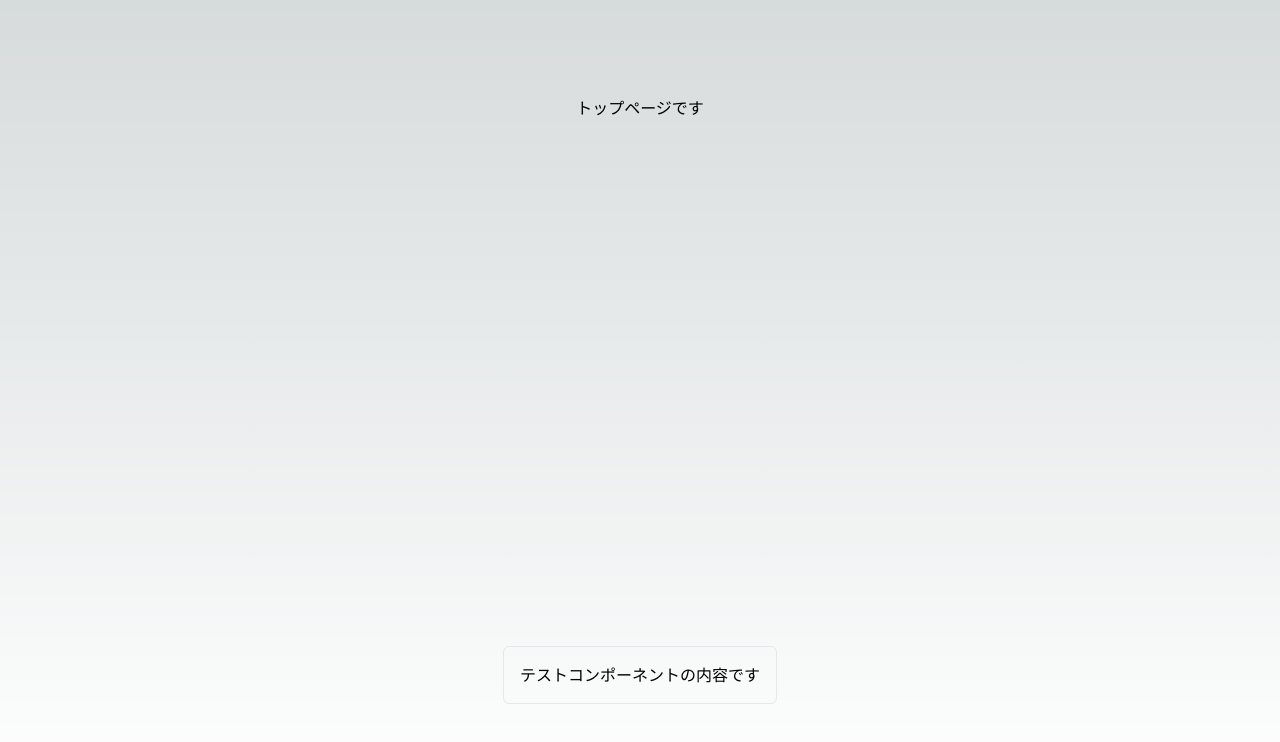
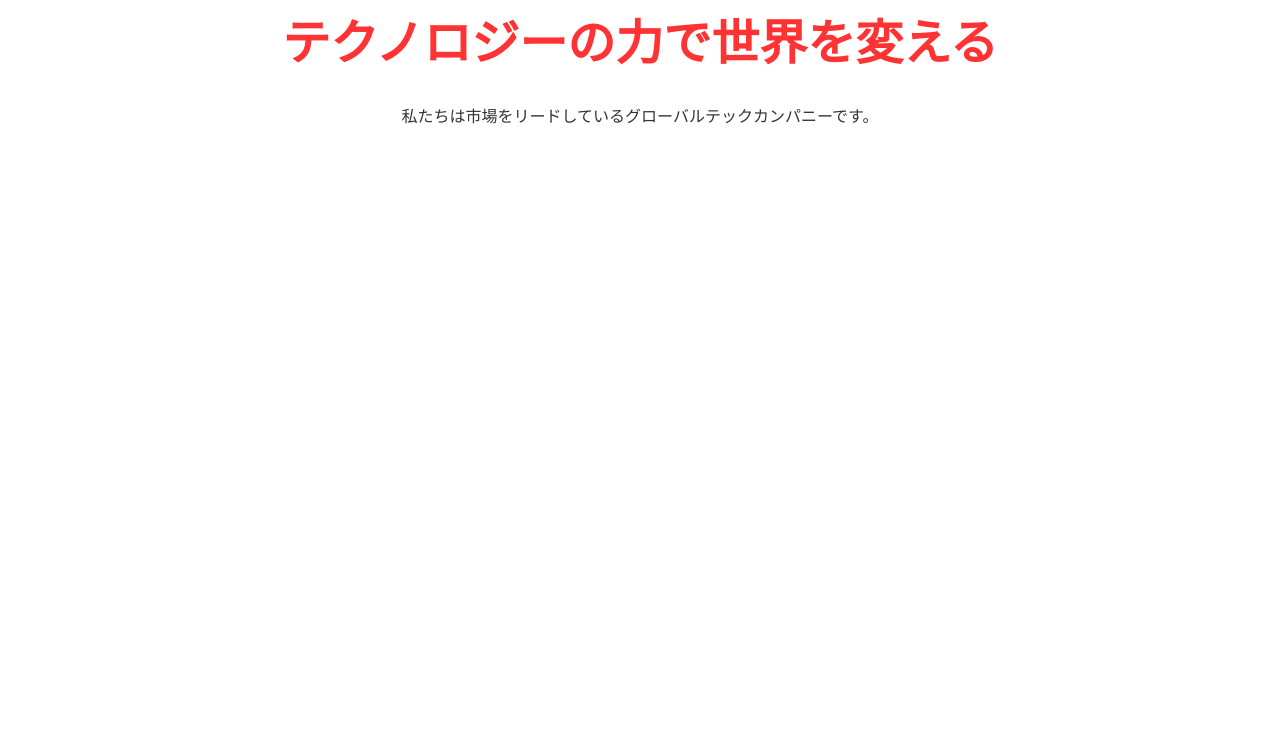
Before and after one commit to graphicocolo/next-microcms-beginner, a Next.js app: page / in a window 1280 px wide. Shown: the top 742 px of the page. Built offline with nearby package versions, Linux system fonts and the light colour scheme.

Commit message:
3-1 ページを書き換えてみよう

```diff
--- a/src/app/globals.css
+++ b/src/app/globals.css
@@ -3,26 +3,62 @@
 @tailwind utilities;
 
 :root {
-  --foreground-rgb: 0, 0, 0;
-  --background-start-rgb: 214, 219, 220;
-  --background-end-rgb: 255, 255, 255;
+  --font-mono: ui-monospace, Menlo, Monaco, 'Cascadia Mono', 'Segoe UI Mono', 'Roboto Mono', 'Oxygen Mono',
+    'Ubuntu Monospace', 'Source Code Pro', 'Fira Mono', 'Droid Sans Mono', 'Courier New', monospace;
+  --color-text-main: #333;
+  --color-text-sub: #999;
+  --color-text-unpainted: #fff;
+  --color-text-error: #f33;
+  --color-bg-main: #fff;
+  --color-bg-sub: #f3f3f3;
+  --color-bg-code: #fafafa;
+  --color-bg-painted: #333;
+  --color-border-dark: #333;
+  --color-border: #ddd;
+  --color-border-light: #f3f3f3;
+  --color-current: #eee;
+  --color-button-primary: #333;
+  --border-radius: 4px;
 }
 
-@media (prefers-color-scheme: dark) {
-  :root {
-    --foreground-rgb: 255, 255, 255;
-    --background-start-rgb: 0, 0, 0;
-    --background-end-rgb: 0, 0, 0;
-  }
+* {
+  box-sizing: border-box;
+  padding: 0;
+  margin: 0;
+}
+
+html,
+body {
+  max-width: 100vw;
+  overflow-x: hidden;
 }
 
 body {
-  color: rgb(var(--foreground-rgb));
-  background: linear-gradient(to bottom, transparent, rgb(var(--background-end-rgb))) rgb(var(--background-start-rgb));
+  font-family:
+    -apple-system,
+    BlinkMacSystemFont,
+    'Helvetica Neue',
+    YuGothic,
+    'ヒラギノ角ゴ ProN W3',
+    Hiragino Kaku Gothic ProN,
+    Arial,
+    'メイリオ',
+    Meiryo,
+    sans-serif;
+  color: var(--color-text-main);
+  line-height: 1.8;
 }
 
-@layer utilities {
-  .text-balance {
-    text-wrap: balance;
-  }
+code {
+  font-family: menlo, inconsolata, monospace;
 }
+
+a {
+  color: inherit;
+  text-decoration: none;
+}
+
+ol,
+ul {
+  list-style: none;
+}
--- /dev/null
+++ b/src/app/page.module.css
@@ -0,0 +1,11 @@
+.title {
+  color: var(--color-text-error);
+  font-size: 3rem;
+  font-weight: bold;
+  text-align: center;
+  margin-bottom: 1rem;
+}
+
+.description {
+  text-align: center;
+}
--- a/src/app/page.tsx
+++ b/src/app/page.tsx
@@ -1,11 +1,11 @@
-import { Test } from '@/app/components/Test';
+import styles from '@/app/page.module.css';
 
 const Home = () => {
   return (
-    <main className="flex min-h-screen flex-col items-center justify-between p-24">
-      <h1>トップページです</h1>
-      <Test />
-    </main>
+    <div>
+      <h1 className={styles.title}>テクノロジーの力で世界を変える</h1>
+      <p className={styles.description}>私たちは市場をリードしているグローバルテックカンパニーです。</p>
+    </div>
   );
 };
 
```
